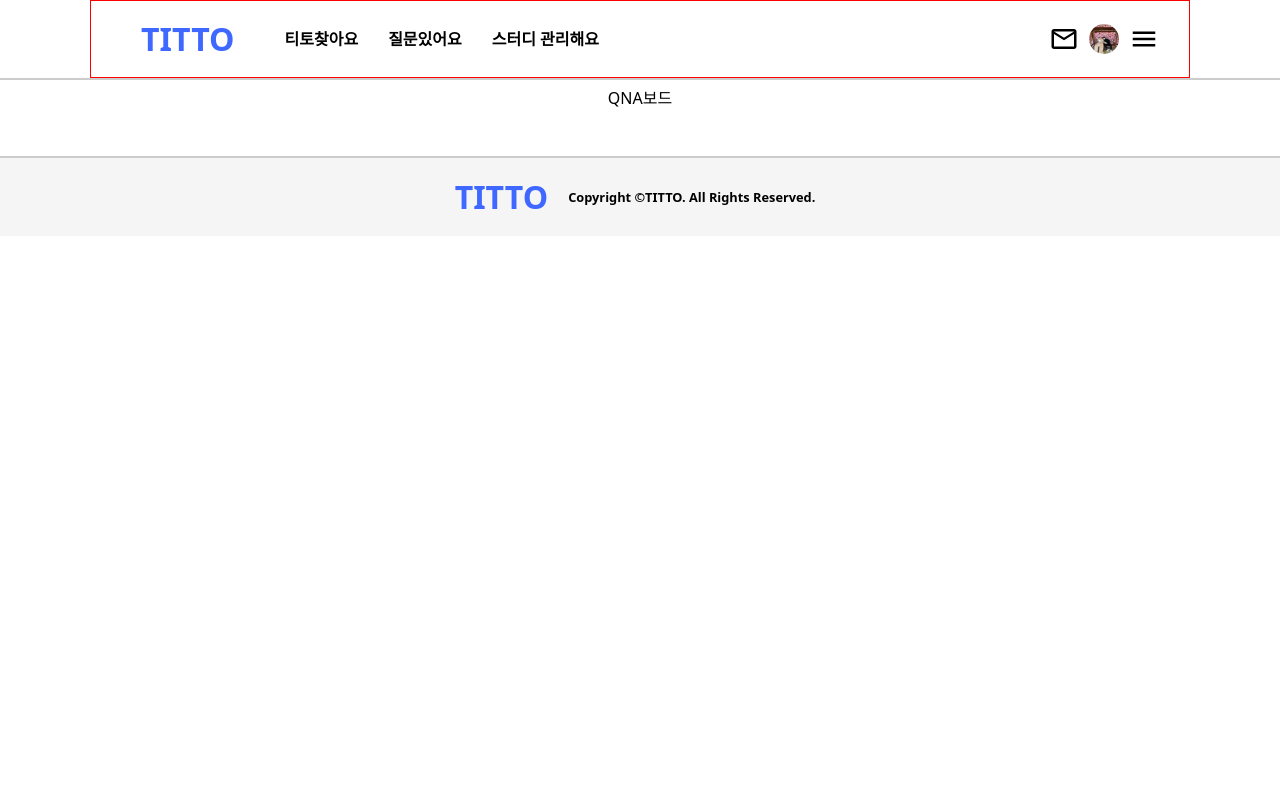
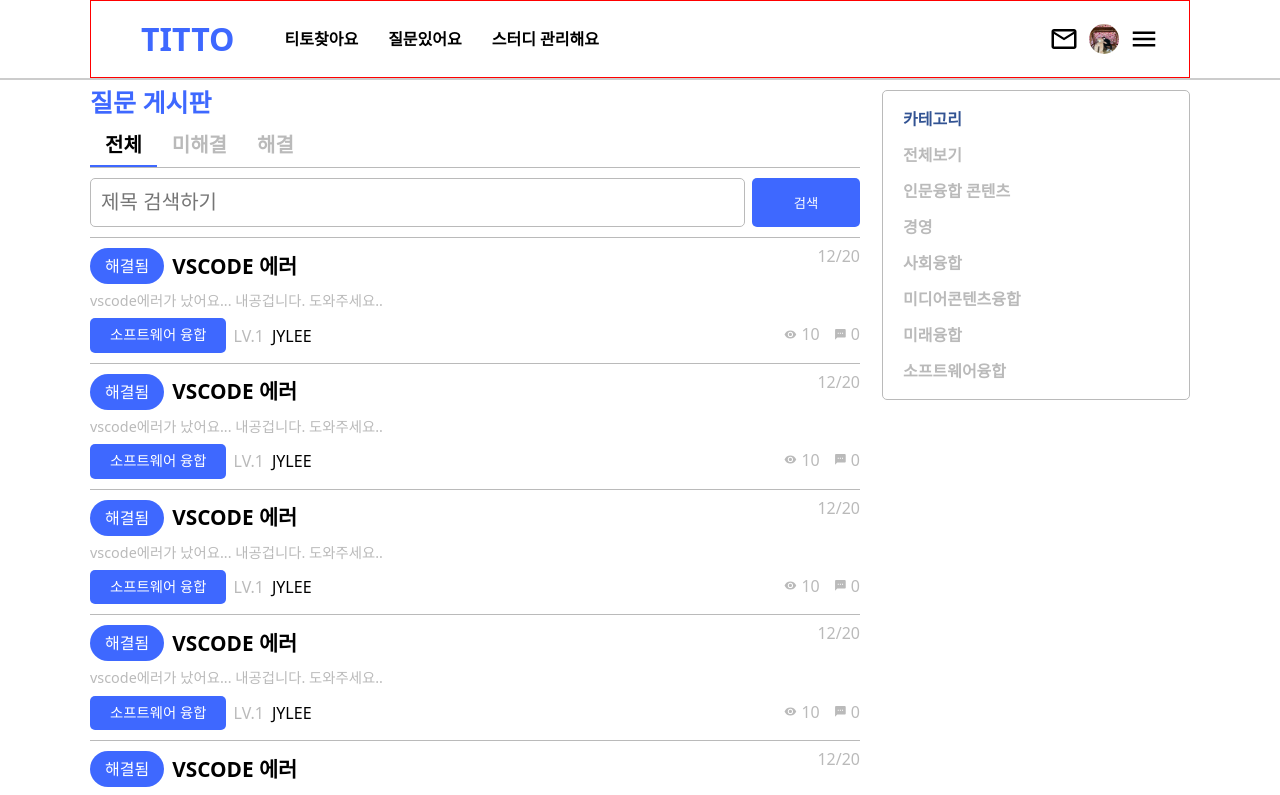
Before and after one commit to Zvckaya/TT_Frontend, a React (Vite) app: page /board/lists/qna/1 in a window 1280 px wide. Shown: the top 795 px of the page. Built offline with nearby package versions, Linux system fonts and the light colour scheme.

Commit message:
qna 보드 컴포넌트, 리스트 페이지 추가

```diff
--- /dev/null
+++ b/src/components/board/qna-category.tsx
@@ -0,0 +1,51 @@
+import styled from "styled-components";
+
+const CategoryWrapper = styled.div`
+  width: 100%;
+  border: 1px solid #bababa;
+  border-radius: 5px;
+  box-sizing: border-box;
+  padding: 10px;
+  text-align: left;
+  .category-title {
+    color: #325393;
+    font-weight: bold;
+  }
+
+  .category-select {
+    color: #bababa;
+    font-weight: bold;
+  }
+`;
+
+const CategoryTitle = styled.div`
+  padding: 10px;
+  color: #325393;
+  font-weight: bold;
+`;
+const CategorySelect = styled.div`
+  padding: 10px;
+  color: #bababa;
+  font-weight: bold;
+  &:hover {
+    cursor: pointer;
+    color: black;
+  }
+`;
+
+const QnaCategoty = () => {
+  return (
+    <CategoryWrapper>
+      <CategoryTitle>카테고리</CategoryTitle>
+      <CategorySelect>전체보기</CategorySelect>
+      <CategorySelect>인문융합 콘텐츠</CategorySelect>
+      <CategorySelect>경영</CategorySelect>
+      <CategorySelect>사회융합</CategorySelect>
+      <CategorySelect>미디어콘텐츠융합</CategorySelect>
+      <CategorySelect>미래융합</CategorySelect>
+      <CategorySelect>소프트웨어융합</CategorySelect>
+    </CategoryWrapper>
+  );
+};
+
+export default QnaCategoty;
--- /dev/null
+++ b/src/components/board/title-qna.tsx
@@ -0,0 +1,128 @@
+import styled from "styled-components";
+import VisibilityIcon from "@mui/icons-material/Visibility";
+import SmsIcon from "@mui/icons-material/Sms";
+
+const Wrapper = styled.div`
+  width: 100%;
+  padding-bottom: 10px;
+  border-bottom: 1px solid #bababa;
+`;
+
+const MainTitle = styled.div`
+  display: flex;
+  justify-content: space-between;
+
+  padding-top: 10px;
+  .solve {
+    background-color: #3e68ff;
+  }
+  .not-solve {
+    background-color: #8fa3ea;
+  }
+  .title {
+    font-size: 1.3em;
+    font-weight: bold;
+    color: black;
+  }
+  .date {
+    color: #bababa;
+  }
+`;
+
+const SolveDiv = styled.div`
+  border-radius: 20px;
+  padding: 10px 15px 10px 15px;
+  color: white;
+  margin-right: 0.5em;
+`;
+
+const DetailDiv = styled.div`
+  width: 100%;
+  color: #bababa;
+  font-size: 0.9em;
+  padding-top: 10px;
+`;
+
+const UserInfo = styled.div`
+  display: flex;
+  width: 100%;
+  padding-top: 10px;
+  justify-content: space-between;
+
+  .user-lv {
+    color: #bababa;
+    margin-right: 0.5em;
+  }
+  .user-nick {
+    font-weight: lighter;
+  }
+
+  .show-comment {
+    padding-top: 0.5em;
+    color: #bababa;
+  }
+`;
+
+const CategoryDiv = styled.div`
+  padding: 10px 20px 10px 20px;
+  background-color: #3e68ff;
+  font-size: 0.9em;
+  color: white;
+  border-radius: 5px;
+  margin-right: 0.5em;
+`;
+
+type QnaTitleProps = {
+  solve: boolean;
+  title: string;
+  detail: string;
+  date: string;
+  category: string;
+  userLv: number;
+  userNick: string;
+  view: number;
+  comment: number;
+};
+
+const QnaTitle = ({
+  solve,
+  title,
+  detail,
+  date,
+  category,
+  userLv,
+  userNick,
+  view,
+  comment,
+}: QnaTitleProps) => {
+  return (
+    <Wrapper>
+      <MainTitle>
+        <div style={{ display: "flex", alignItems: "center" }}>
+          <SolveDiv className={solve ? "solve" : "not-solve"}>
+            {solve ? "해결됨" : "미해결"}
+          </SolveDiv>
+          <span className="title">{title}</span>
+        </div>
+        <span className="date">{date}</span>
+      </MainTitle>
+      <DetailDiv>
+        <p>{detail}</p>
+      </DetailDiv>
+      <UserInfo>
+        <div style={{ display: "flex", alignItems: "center" }}>
+          <CategoryDiv>{category}</CategoryDiv>
+          <span className="user-lv">LV.{userLv}</span>
+          <span className="user-nick">{userNick}</span>
+        </div>
+        <div className="show-comment">
+          <VisibilityIcon style={{ fontSize: "0.8em" }} /> {view}{" "}
+          <div style={{ display: "inline-block", width: "10px" }}> </div>
+          <SmsIcon style={{ fontSize: "0.8em" }}></SmsIcon> {comment}
+        </div>
+      </UserInfo>
+    </Wrapper>
+  );
+};
+
+export default QnaTitle;
--- a/src/components/board/category-selector.tsx
+++ b/src/components/board/titto-category.tsx
@@ -27,9 +27,13 @@ const CategorySelect = styled.div`
   padding: 10px;
   color: #bababa;
   font-weight: bold;
+  &:hover {
+    cursor: pointer;
+    color: black;
+  }
 `;
 
-const CategorySelector = () => {
+const TittoCategory = () => {
   return (
     <CategoryWrapper>
       <CategoryTitle>전체보기</CategoryTitle>
@@ -41,4 +45,4 @@ const CategorySelector = () => {
   );
 };
 
-export default CategorySelector;
+export default TittoCategory;
--- a/src/screens/board-screen.tsx
+++ b/src/screens/board-screen.tsx
@@ -2,11 +2,6 @@ import { useParams, useSearchParams } from "react-router-dom";
 import styled from "styled-components";
 import TittoBoard from "./board/tittoboard";
 import QnaBoard from "./board/qnaboard";
-
-type boardUrl = {
-  id: string;
-  page: number;
-};
 
 const Wrapper = styled.div`
   width: 100%;
@@ -17,15 +12,21 @@ const BoardScreen = () => {
   const [serachParams] = useSearchParams();
   const { boardId, page } = useParams();
 
-  return (
-    <Wrapper>
-      {boardId === "titto" ? (
-        <TittoBoard id={boardId} page={Number(page)} />
-      ) : (
-        <QnaBoard />
-      )}
-    </Wrapper>
-  );
+  // Provide a default value for page in case it is undefined
+  const pageNumber = page ? Number(page) : 1;
+
+  const renderBoard = (boardId: string) => {
+    switch (boardId) {
+      case "titto":
+        return <TittoBoard id={boardId} page={pageNumber} />;
+      case "qna":
+        return <QnaBoard id={boardId} page={pageNumber} />;
+      default:
+        return <div>존재하지 않는 게시판입니다.</div>;
+    }
+  };
+
+  return <Wrapper>{renderBoard(boardId!)}</Wrapper>;
 };
 
 export default BoardScreen;
--- a/src/screens/board/qnaboard.tsx
+++ b/src/screens/board/qnaboard.tsx
@@ -1,5 +1,181 @@
-const QnaBoard = () => {
-  return <div>QNA보드</div>;
+import styled from "styled-components";
+import QnaCategoty from "../../components/board/qna-category";
+import QnaTitle from "../../components/board/title-qna";
+import NumberSelector from "../../components/board/number-selector";
+
+export type boardUrl = {
+  id: string;
+  page: number;
+};
+
+const Wrapper = styled.div`
+  width: 100%;
+`;
+
+const BoardWrapper = styled.div`
+  display: flex;
+  margin-top: 10px;
+  justify-content: space-between;
+`;
+
+const CategoryDiv = styled.div`
+  width: 28%;
+`;
+
+const MainDiv = styled.div`
+  width: 70%;
+  text-align: left;
+`;
+
+const SolveDiv = styled.div`
+  margin-top: 10px;
+
+  width: 100%;
+  border-bottom: 1px solid #bababa;
+  display: flex;
+
+  .select {
+    color: black;
+    border-bottom: 2px solid #3e68ff;
+  }
+`;
+
+const SolveTitle = styled.div`
+  padding: 10px 15px 10px 15px;
+  font-size: 20px;
+  color: #bababa;
+  font-weight: bold;
+
+  &:hover {
+    cursor: pointer;
+    color: black;
+  }
+`;
+
+const SearchDiv = styled.div`
+  display: flex;
+  padding: 10px 0 10px 0;
+  justify-content: space-between;
+
+  border-bottom: 1px solid #bababa;
+
+  input {
+    border: 1px solid #bababa;
+    border-radius: 5px;
+    width: 85%;
+    padding-left: 10px;
+    font-size: 20px;
+  }
+
+  input:focus {
+    outline: none;
+    color: black;
+  }
+  input:focus::placeholder {
+    opacity: 0;
+  }
+  button {
+    width: 14%;
+    border: none;
+    background-color: #3e68ff;
+    color: white;
+    padding: 15px;
+    border-radius: 5px;
+  }
+  button:hover {
+    cursor: pointer;
+  }
+`;
+
+const PostWrapper = styled.div`
+  width: 100%;
+`;
+
+const QnaBoard = ({ id, page }: boardUrl) => {
+  return (
+    <Wrapper>
+      <BoardWrapper>
+        <MainDiv>
+          <span
+            style={{ color: "#3E68FF", fontWeight: "bold", fontSize: "25px" }}
+          >
+            질문 게시판
+          </span>
+          <SolveDiv>
+            <SolveTitle className="select">전체</SolveTitle>
+            <SolveTitle>미해결</SolveTitle>
+            <SolveTitle>해결</SolveTitle>
+          </SolveDiv>
+          <SearchDiv>
+            <input type="text" placeholder="제목 검색하기" />
+            <button>검색</button>
+          </SearchDiv>
+          <PostWrapper>
+            <QnaTitle
+              solve={true}
+              title="VSCODE 에러"
+              date="12/20"
+              detail="vscode에러가 났어요... 내공겁니다. 도와주세요.."
+              category="소프트웨어 융합"
+              userLv={1}
+              userNick="JYLEE"
+              view={10}
+              comment={0}
+            />
+            <QnaTitle
+              solve={true}
+              title="VSCODE 에러"
+              date="12/20"
+              detail="vscode에러가 났어요... 내공겁니다. 도와주세요.."
+              category="소프트웨어 융합"
+              userLv={1}
+              userNick="JYLEE"
+              view={10}
+              comment={0}
+            />
+            <QnaTitle
+              solve={true}
+              title="VSCODE 에러"
+              date="12/20"
+              detail="vscode에러가 났어요... 내공겁니다. 도와주세요.."
+              category="소프트웨어 융합"
+              userLv={1}
+              userNick="JYLEE"
+              view={10}
+              comment={0}
+            />
+            <QnaTitle
+              solve={true}
+              title="VSCODE 에러"
+              date="12/20"
+              detail="vscode에러가 났어요... 내공겁니다. 도와주세요.."
+              category="소프트웨어 융합"
+              userLv={1}
+              userNick="JYLEE"
+              view={10}
+              comment={0}
+            />
+            <QnaTitle
+              solve={true}
+              title="VSCODE 에러"
+              date="12/20"
+              detail="vscode에러가 났어요... 내공겁니다. 도와주세요.."
+              category="소프트웨어 융합"
+              userLv={1}
+              userNick="JYLEE"
+              view={10}
+              comment={0}
+            />
+          </PostWrapper>
+          <NumberSelector id={id} page={page} pages={7} />
+        </MainDiv>
+
+        <CategoryDiv>
+          <QnaCategoty />
+        </CategoryDiv>
+      </BoardWrapper>
+    </Wrapper>
+  );
 };
 
 export default QnaBoard;
--- a/src/screens/board/tittoboard.tsx
+++ b/src/screens/board/tittoboard.tsx
@@ -3,7 +3,7 @@ import MaxSlider from "../../components/slider-max";
 import SearchIcon from "@mui/icons-material/Search";
 import TittoTitle from "../../components/board/title-titto";
 import NumberSelector from "../../components/board/number-selector";
-import CategorySelector from "../../components/board/category-selector";
+import TittoCategory from "../../components/board/titto-category";
 
 type boardUrl = {
   id: string;
@@ -44,6 +44,10 @@ const SearchDiv = styled.div`
     outline: none;
     color: black;
   }
+  input:focus::placeholder {
+    opacity: 0;
+  }
+
   button {
     vertical-align: middle;
     border: none;
@@ -166,11 +170,11 @@ const TittoBoard = ({ id, page }: boardUrl) => {
               </tbody>
             </table>
           </PostWrapper>
-          <NumberSelector id={id} page={3} pages={32} />
+          <NumberSelector id={id} page={page} pages={32} />
         </MainDiv>
 
         <CategoryDiv>
-          <CategorySelector></CategorySelector>
+          <TittoCategory />
         </CategoryDiv>
       </BoardWrapper>
     </Wrapper>
```
